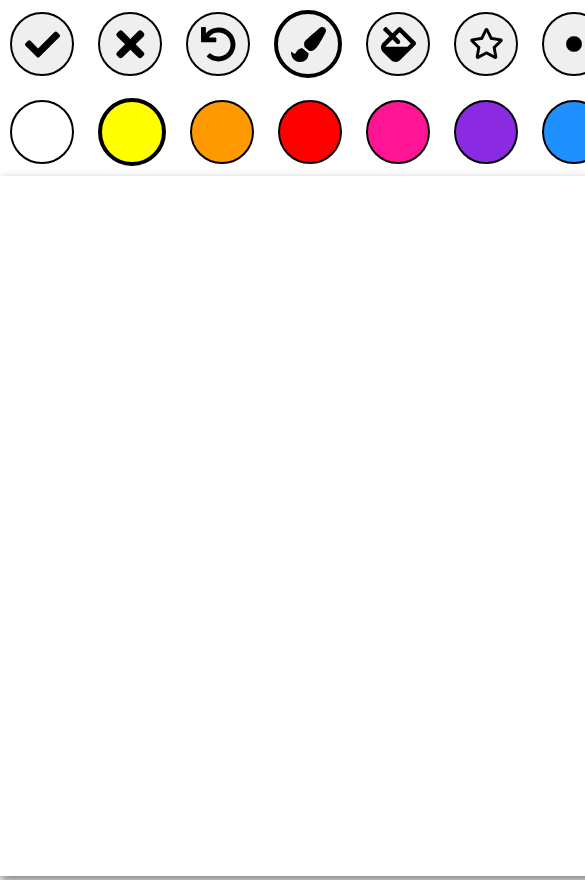
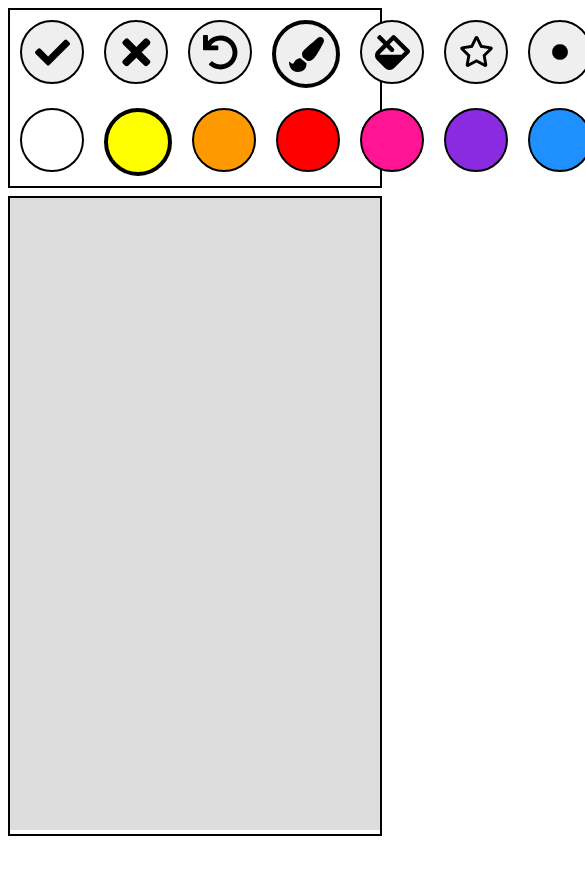
Before and after one commit to sandraleidel/uie_prototype, a plain HTML site: page public/draw.html in a window 390 px wide. Shown: the top 880 px of the page, 585 px wide, since content can reach past the window. After the commit the page ends 844 px from the top, so only its background shows below. Drawn offline with Linux system fonts and the light colour scheme.

Commit message:
ADD responsive containers and canvas

```diff
--- a/public/assets/css/style.css
+++ b/public/assets/css/style.css
@@ -1,31 +1,86 @@
-.wrapper {
-    width: 972px;
-    margin: 0px auto;
+body {
+    width: calc(100vw - 16px);
+    height: calc(100vh - 16px - 4px);
+    margin: 0;
+    display: flex;
+    flex-direction: column;
+    justify-content: flex-start;
+    align-items: stretch;
+    gap: 8px;
+    padding: 8px;
 }
 
-header, main {
+header,
+main {
     background-color: white;
-    margin: 0px;
-    box-shadow: 0px 5px 10px grey;
+    border: 2px solid black;
+}
+
+header {
+    flex-basis: content;
+    display: flex;
+    flex-direction: column;
 }
 
 main {
-    height: 700px;
+    flex-grow: 1;
+    padding: 0;
+}
+
+canvas {
+    background-color: #dddddd;
 }
 
 button {
+    width: 5vw;
+    height: 5vw;
+    margin: 10px;
+    padding: 30px;
+
     border-radius: 40px;
     border: 2px solid black;
+
     color: black;
-    margin: 10px;
-    padding: 30px;
     text-align: center;
-    display: inline-block;
+    display: block;
     background-repeat: no-repeat;
     background-position: center;
     background-size: 35px;
 }
 
+.button-wrapper {
+    display: flex;
+    flex-direction: row;
+    justify-content: space-between;
+}
+
+/* Media Query for tablets */
+@media (min-width: 43em) {
+    body {
+        background-color: #aa0000;
+    }
+}
+/* Media Query for small displays */
+@media (min-width: 62em) {
+    body {
+        background-color: #00aa00;
+    }
+}
+/* Media Query for large displays */
+@media (min-width: 82em) {
+    body {
+        flex-direction: row;
+        background-color: #0000aa;
+    }
+
+    header {
+        flex-direction: row;
+    }
+
+    .button-wrapper {
+        flex-direction: column;
+    }
+}
 
 /***** Buttons *****/
 
--- /dev/null
+++ b/public/assets/js/init.js
@@ -0,0 +1,7 @@
+const main = document.querySelector("main");
+const canvas = document.createElement("canvas");
+canvas.id = "canvas";
+canvas.width = main.clientWidth;
+canvas.height = main.clientHeight;
+
+main.append(canvas);
--- a/public/draw.html
+++ b/public/draw.html
@@ -1,14 +1,15 @@
 <!DOCTYPE html>
 <html lang="en">
+
 <head>
     <meta charset="UTF-8">
     <title>UIE-prototype</title>
     <link href="assets/css/style.css" rel="stylesheet">
-    <script src="assets/js/canvas.js"></script>
 </head>
+
 <body class="wrapper">
     <header>
-        <div>
+        <div id="buttonWrapperMode" class="button-wrapper">
             <button id="save"></button>
             <button id="cancel"></button>
             <button id="undo"></button>
@@ -22,7 +23,7 @@
             <button id="xl" class="size" onclick="change_size(16, this)"></button>
         </div>
 
-        <div>
+        <div id="buttonWrapperColor" class="button-wrapper">
             <button id="white" class="color" onclick="change_color('#ffffff', this)"></button>
             <button id="yellow" class="color" onclick="change_color('#ffff00', this)"></button>
             <button id="orange" class="color" onclick="change_color('#ff9900', this)"></button>
@@ -38,7 +39,10 @@
 
     </header>
     <main>
-        <canvas id="canvas" width="972" height="700"></canvas>
     </main>
+
+    <script src="assets/js/canvas.js"></script>
+    <script src="assets/js/init.js"></script>
 </body>
+
 </html>
```
